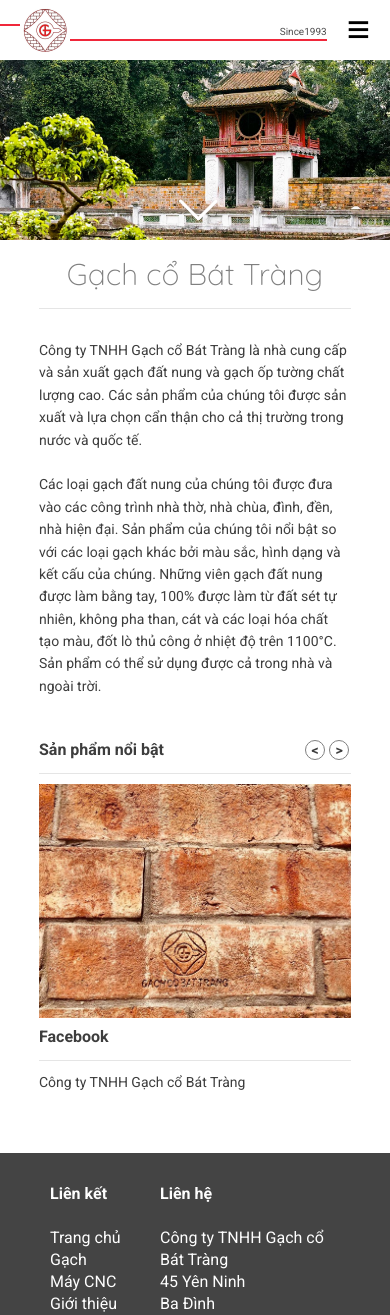
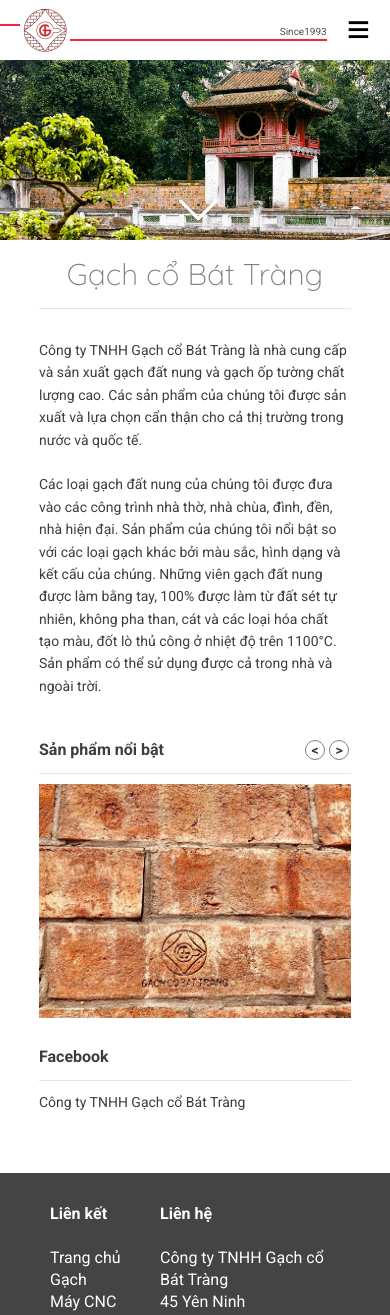
Before and after one commit to hoanphungt/bat-trang-a-brick, a React (Create React App) app: page / in a window 390 px wide. Shown: the top 1315 px of the page. Built offline with nearby package versions, Linux system fonts and the light colour scheme.

Commit message:
Add row-gap to MainBlock grid layout

```diff
--- a/src/MainScreen/MainContents/Home.module.css
+++ b/src/MainScreen/MainContents/Home.module.css
@@ -39,5 +39,6 @@
   }
   .MainBlock {
     grid-template-columns: 1fr;
+    row-gap: 2rem;
   }
 }
```
